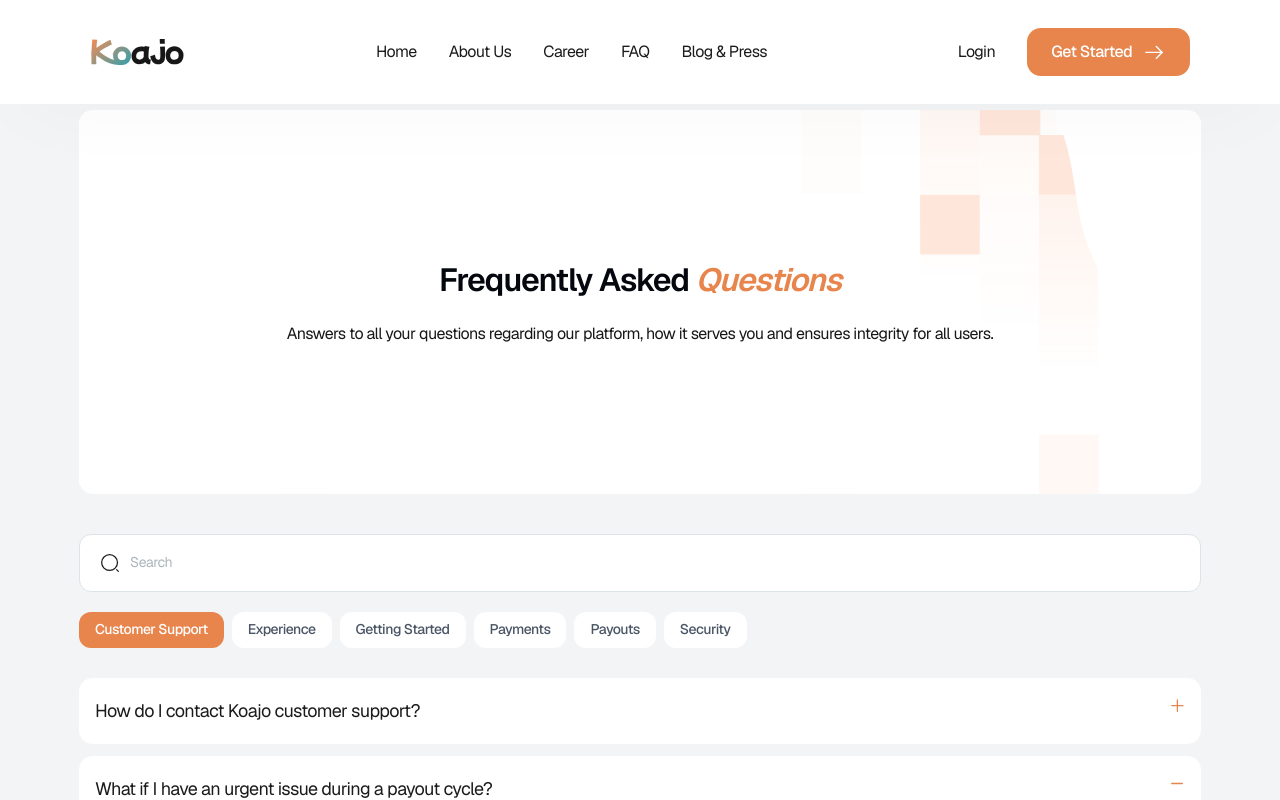
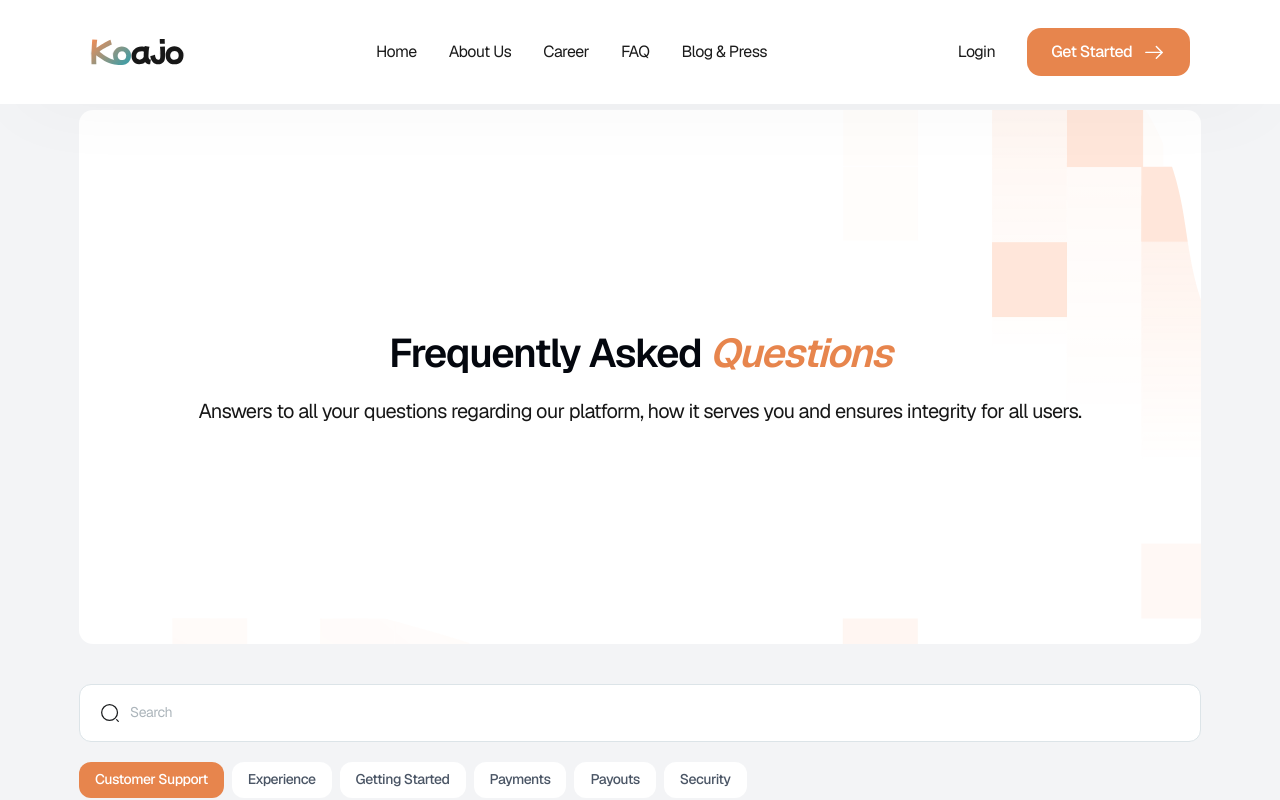
Before and after one commit to Israel-Beni/koajo-frontend, a Next.js app: page /faq in a window 1280 px wide. Shown: the top 800 px of the page. Built offline with nearby package versions, Linux system fonts and the light colour scheme.

Commit message:
style(hero): enhance responsiveness of Hero component with updated minimum heights and typography for better layout across devices

```diff
--- a/component/shared/hero.tsx
+++ b/component/shared/hero.tsx
@@ -10,7 +10,7 @@ export default function Hero({
   return (
     <section className="w-full bg-gray py-2.5">
       <div className="page_container">
-        <div className="relative min-h-[calc(384rem/16)] py-15 flex  justify-center items-center rounded-[0.875rem] bg-white">
+        <div className="relative min-h-[calc(384rem/16)] md:min-h-[calc(430rem/16)] lg:min-h-[calc(534rem/16)] py-15 flex  justify-center items-center rounded-[0.875rem] bg-white">
           {/* Background */}
           <div className="hidden md:block size-full absolute inset-0 z-0 rounded-[inherit]">
             <Image
@@ -24,11 +24,11 @@ export default function Hero({
           {/* Content */}
           <div className="inner_container relative z-10 flex flex-col  text-center gap-5">
             <h2
-              className="text-xl font-semibold text-text-600"
+              className="text-xl md:text-2xl lg:text-3xl font-semibold text-text-600"
               dangerouslySetInnerHTML={{ __html: title }}
             />
             <div
-              className="text-base text-text-500"
+              className="text-base md:text-lg text-text-500"
               dangerouslySetInnerHTML={{ __html: description }}
             />
           </div>
```
